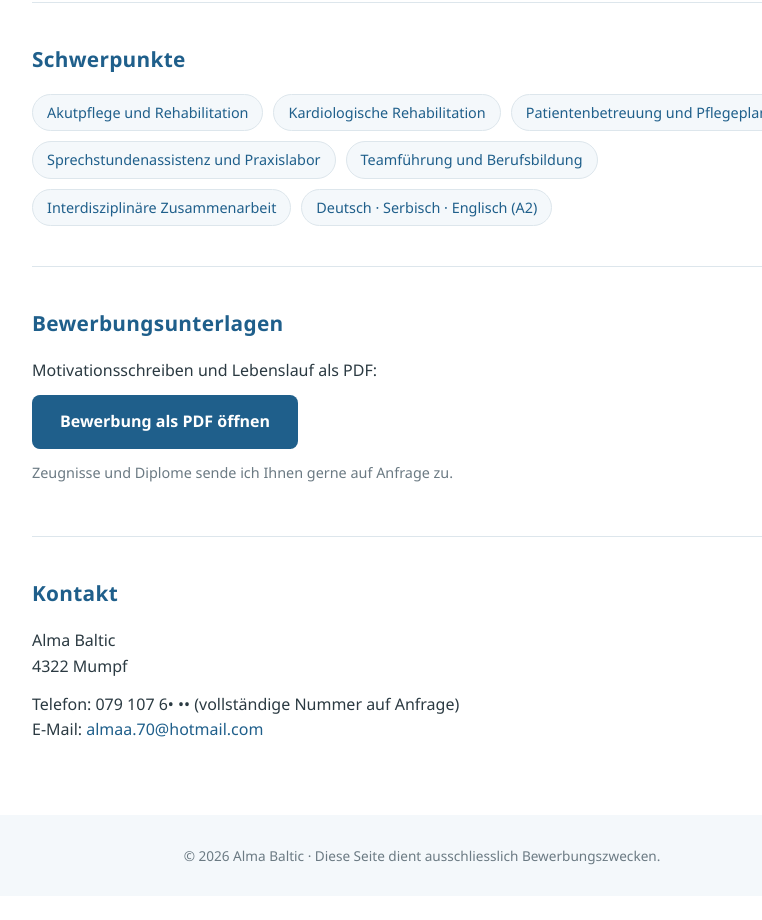
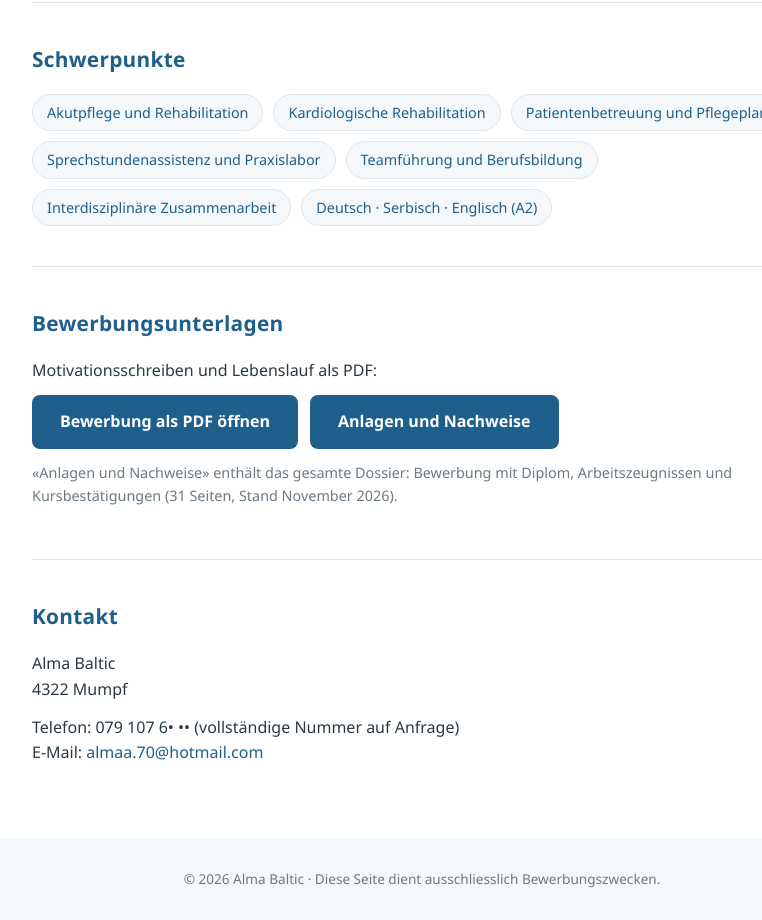
Before and after one commit to Frilo01/alma-bewerbung, a plain HTML site: page index.html in a window 1280 px wide. Shown: the part 1517-2437 px from the top of the page, without its empty margins (218-980 px from the left). Before the commit the page ends 2413 px from the top, so only its background shows below. Drawn offline with Linux system fonts and the light colour scheme.

Commit message:
Zweiter Knopf «Anlagen und Nachweise» mit Gesamtdossier
- Alma_Baltic_Bewerbung_mit_Anlagen_Nov_2026.pdf: Bewerbung mit 24 Anlagen (31 Seiten)
- index.html: zweiter Download-Knopf und Hinweistext

Co-Authored-By: Claude Fable 5.2 <noreply@anthropic.com>
Claude-Session: https://claude.ai/code/session_013dGDnRrSumHCJtBBxom9ic

```diff
--- a/index.html
+++ b/index.html
@@ -80,6 +80,7 @@
       transition: background 0.2s;
     }
     .button:hover { background: var(--tuerkis); }
+    .buttons { display: flex; flex-wrap: wrap; gap: 12px; }
     .hinweis { color: var(--grau); font-size: 0.9rem; margin-top: 12px; }
     .kontakt a { color: var(--blau); text-decoration: none; }
     .kontakt a:hover { text-decoration: underline; }
@@ -175,8 +176,11 @@
     <section id="bewerbung">
       <h2>Bewerbungsunterlagen</h2>
       <p>Motivationsschreiben und Lebenslauf als PDF:</p>
-      <a class="button" href="bewerbung.pdf" target="_blank">Bewerbung als PDF öffnen</a>
-      <p class="hinweis">Zeugnisse und Diplome sende ich Ihnen gerne auf Anfrage zu.</p>
+      <div class="buttons">
+        <a class="button" href="bewerbung.pdf" target="_blank">Bewerbung als PDF öffnen</a>
+        <a class="button" href="Alma_Baltic_Bewerbung_mit_Anlagen_Nov_2026.pdf" download="Alma_Baltic_Bewerbung_mit_Anlagen (Nov. 2026).pdf">Anlagen und Nachweise</a>
+      </div>
+      <p class="hinweis">«Anlagen und Nachweise» enthält das gesamte Dossier: Bewerbung mit Diplom, Arbeitszeugnissen und Kursbestätigungen (31 Seiten, Stand November 2026).</p>
     </section>
 
     <section id="kontakt" class="kontakt">
```
Also changed, not shown: 1 other file.
